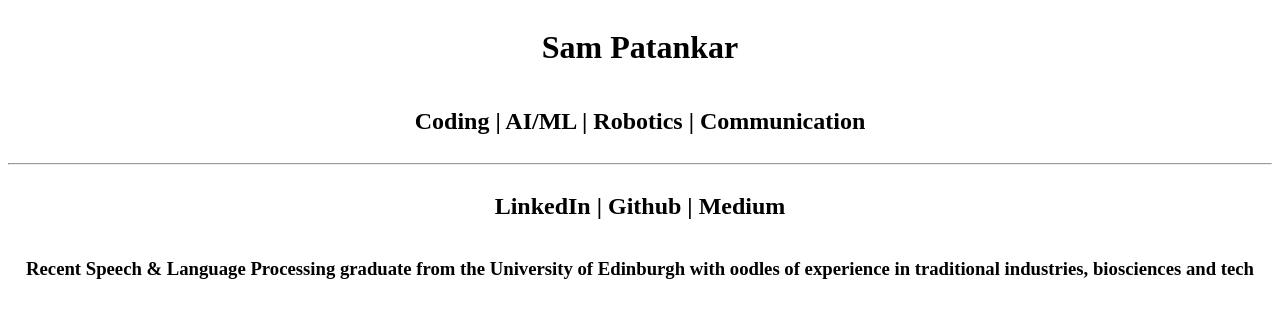
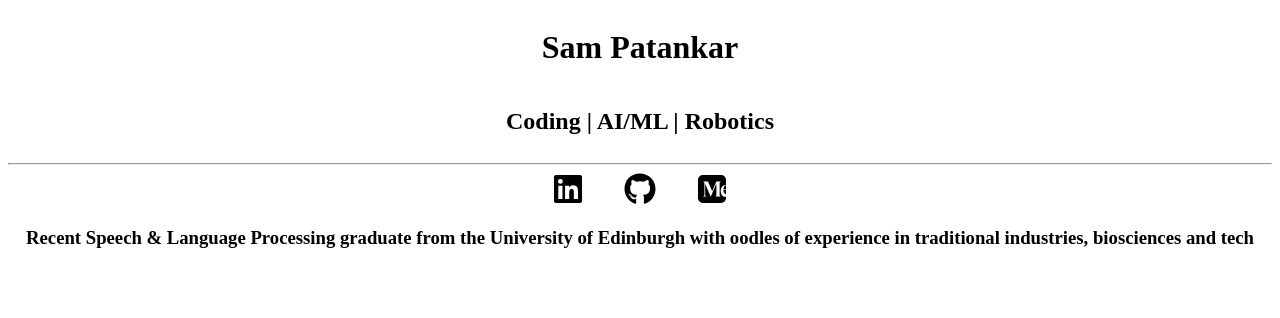
Before and after one commit to Sampatankar/WebdevBootcamp25, a plain HTML site: page bootcamp_resources/capstone_project_personal_website/index.html in a window 1280 px wide. Drawn offline with Linux system fonts and the light colour scheme.

Commit message:
Updated contact row with icons and links, cleaned up code

```diff
--- a/bootcamp_resources/capstone_project_personal_website/index.html
+++ b/bootcamp_resources/capstone_project_personal_website/index.html
@@ -5,26 +5,30 @@
     <meta name="viewport" content="width=device-width, initial-scale=1.0">
     <title>Document</title>
     <link rel="stylesheet" href="styles.css">
+
 </head>
+
 <body>
     <div class="header-container">
         <h1>Sam Patankar</h1>
 
     </div>
-    <div class="header-container">
-        <h2>Coding | AI/ML | Robotics | Communication</h2>
+    <div class="subheader-container">
+        <h2>Coding | AI/ML | Robotics</h2>
     </div>
     <hr/>
-    <div class="header-container">
-        <h2>LinkedIn | Github | Medium</h2>
+    <div class="links-container">
+        <a href="https://www.linkedin.com/in/sampatankar/" target="_blank">
+        <img src="assets/linkedin.svg" alt="LinkedIn" class="icon">
+        </a>
+        <a href="https://github.com/Sampatankar" target="_blank">
+        <img src="assets/github.svg" alt="github" class="icon"> </a>
+        <a href="https://sampatankar.medium.com/" target="_blank">
+        <img src="assets/medium.svg" alt="medium" class="icon"></a>
     </div>
     <div class="index-blurb-container">
         <h3>Recent Speech & Language Processing graduate from the University of Edinburgh with oodles of experience in traditional industries, biosciences and tech</h3>
     </div>
 
-
-
-
-
 </body>
 </html>
--- a/bootcamp_resources/capstone_project_personal_website/styles.css
+++ b/bootcamp_resources/capstone_project_personal_website/styles.css
@@ -2,6 +2,25 @@
     display: flex;
     justify-content: center;
     width: 100%;
+}
+
+.subheader-container {
+    display: flex;
+    justify-content: center;
+    width: 100%;
+}
+
+.links-container {
+    display: flex;
+    justify-content: center;
+    align-items: center;
+    width: 100%;
+    gap: 40px;
+}
+
+.icon {
+    width: 32px;
+    height: 32px;
 }
 
 .index-blurb-container {
```
Also changed, not shown: bootcamp_resources/capstone_project_personal_website/assets/github.svg (added), bootcamp_resources/capstone_project_personal_website/assets/linkedin.svg (added), bootcamp_resources/capstone_project_personal_website/assets/medium.svg (added), 3 other files.
